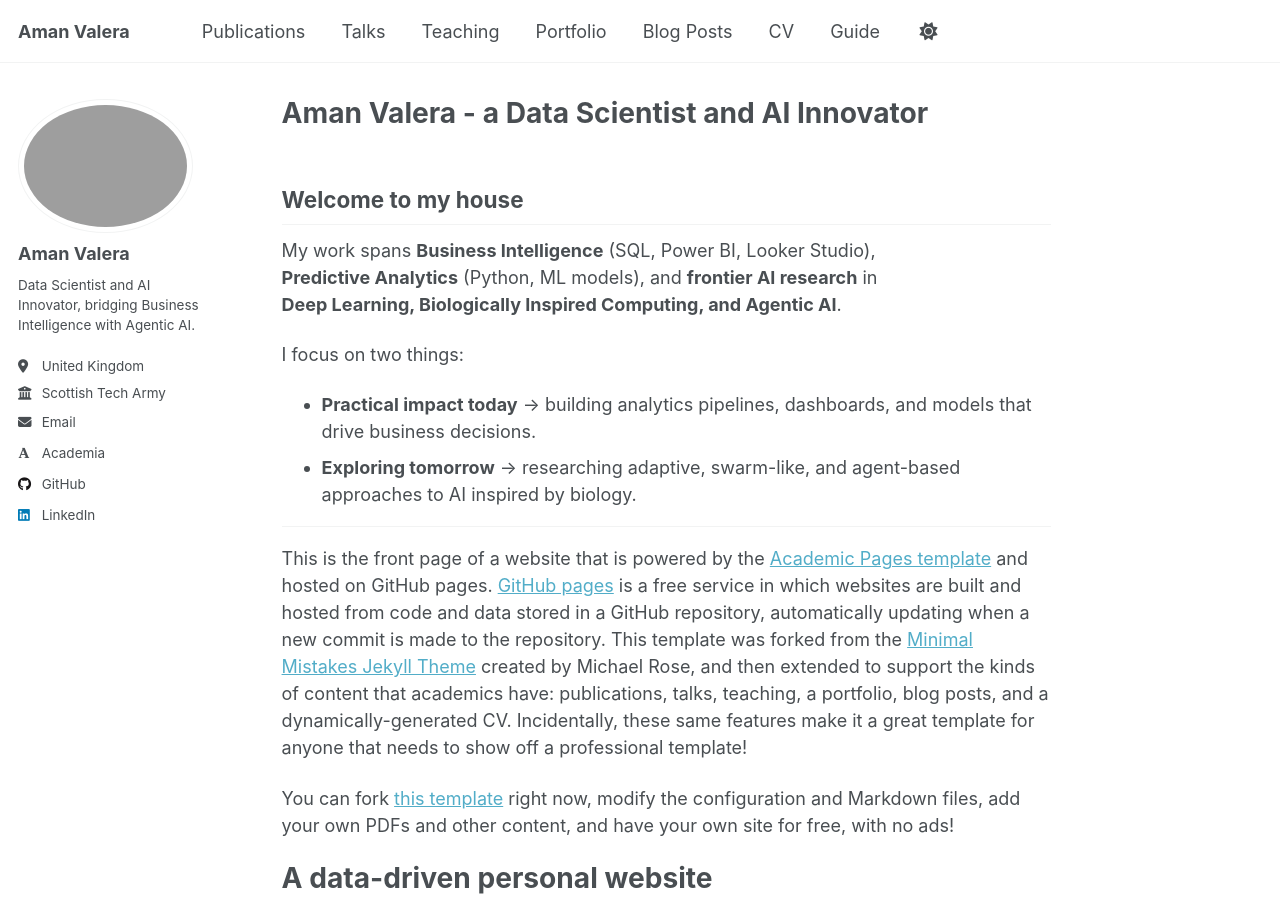
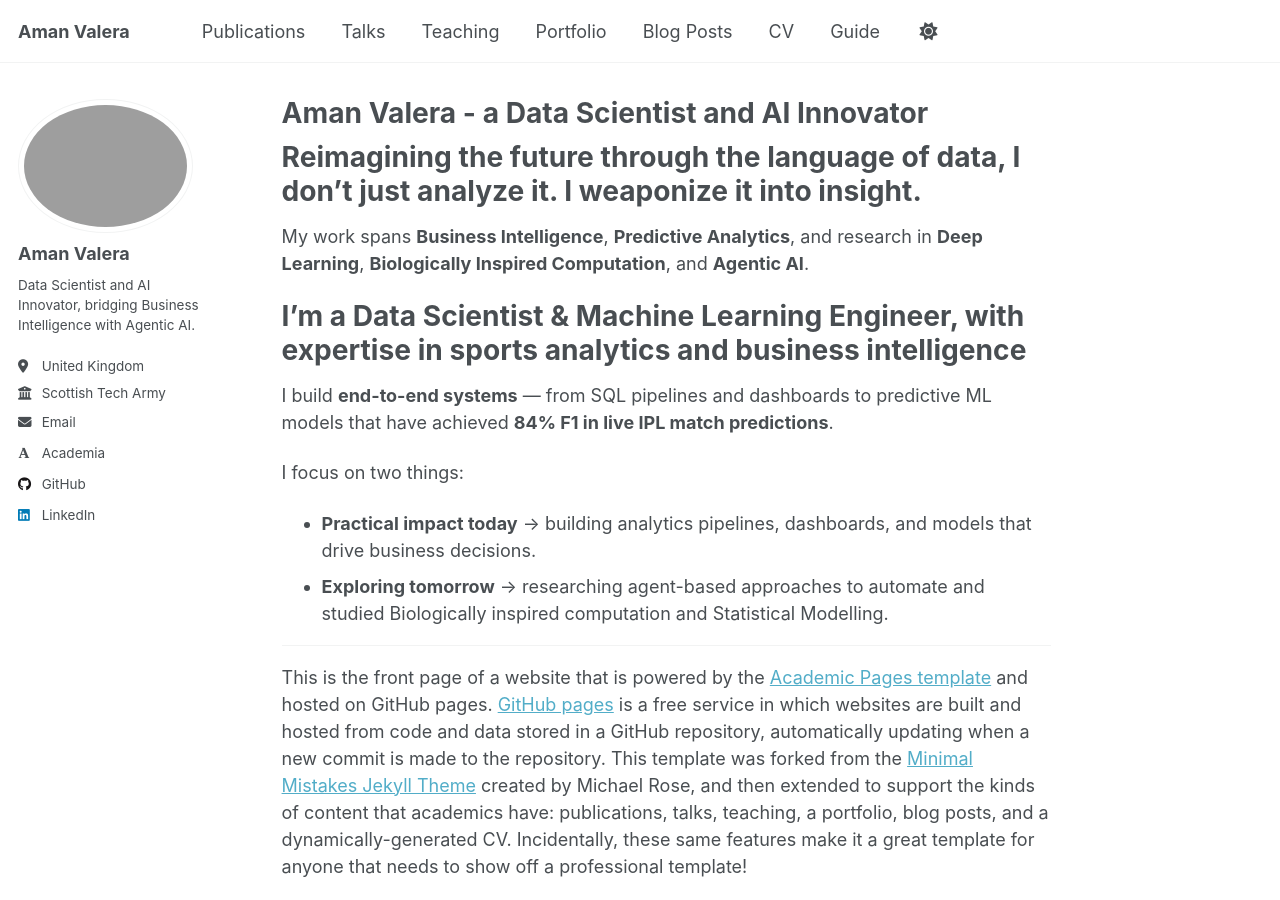
Before and after one commit to amanvalera/amanvalera.github.io, a Jekyll site: the page built from _pages/about.md, in a window 1280 px wide and 900 px high. Built offline with Jekyll 4.4.1, drawn with Linux system fonts in a browser that asks for light colours; some web fonts are replaced; a script that is not in the unit is left out.

Commit message:
Update about.md

```diff
--- a/_pages/about.md
+++ b/_pages/about.md
@@ -6,18 +6,23 @@ redirect_from:
   - /about/
   - /about.html
 ---
+Reimagining the future through the language of data, I don’t just analyze it. I weaponize it into insight.
+======
+My work spans **Business Intelligence**, **Predictive Analytics**, and
+research in **Deep Learning**, **Biologically Inspired Computation**, and **Agentic AI**.
 
-## Welcome to my house
-
-My work spans **Business Intelligence** (SQL, Power BI, Looker Studio),
-**Predictive Analytics** (Python, ML models), and **frontier AI research** in
-**Deep Learning, Biologically Inspired Computing, and Agentic AI**.
+I’m a Data Scientist & Machine Learning Engineer, with expertise in sports analytics and business intelligence
+======
+I build **end-to-end systems** — from SQL pipelines and dashboards to predictive ML models
+that have achieved **84% F1 in live IPL match predictions**.
 
 I focus on two things:
 - **Practical impact today** → building analytics pipelines, dashboards, and models that drive business decisions.
-- **Exploring tomorrow** → researching adaptive, swarm-like, and agent-based approaches to AI inspired by biology.
+- **Exploring tomorrow** → researching agent-based approaches to automate and studied Biologically inspired computation and Statistical Modelling.
 
 ---
+
+
 
 This is the front page of a website that is powered by the [Academic Pages template](https://github.com/academicpages/academicpages.github.io) and hosted on GitHub pages. [GitHub pages](https://pages.github.com) is a free service in which websites are built and hosted from code and data stored in a GitHub repository, automatically updating when a new commit is made to the repository. This template was forked from the [Minimal Mistakes Jekyll Theme](https://mmistakes.github.io/minimal-mistakes/) created by Michael Rose, and then extended to support the kinds of content that academics have: publications, talks, teaching, a portfolio, blog posts, and a dynamically-generated CV. Incidentally, these same features make it a great template for anyone that needs to show off a professional template!
 
```
